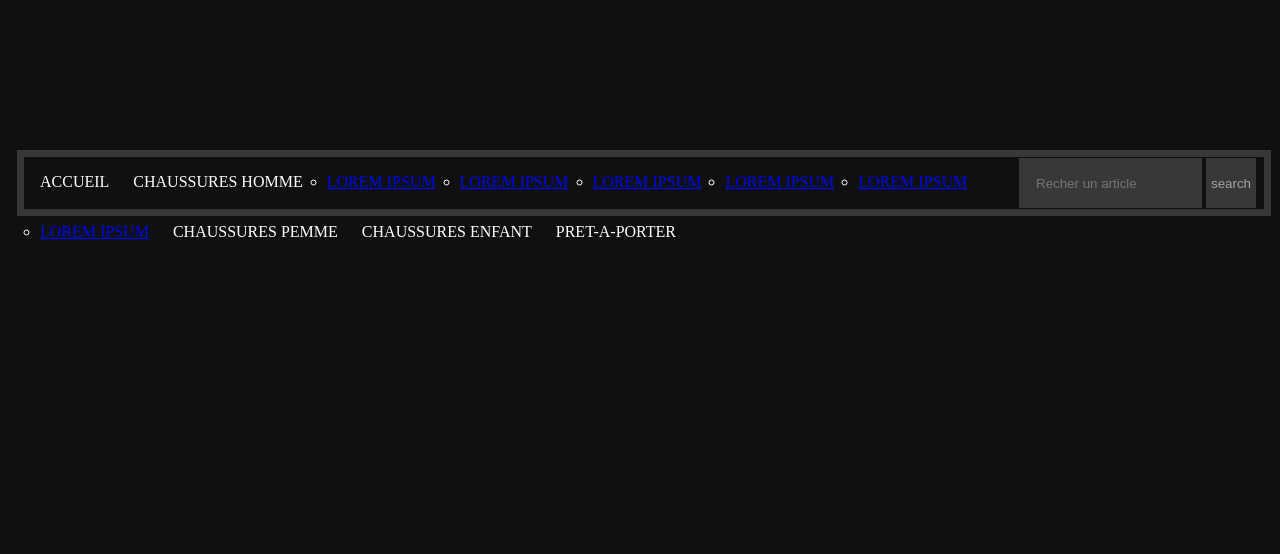
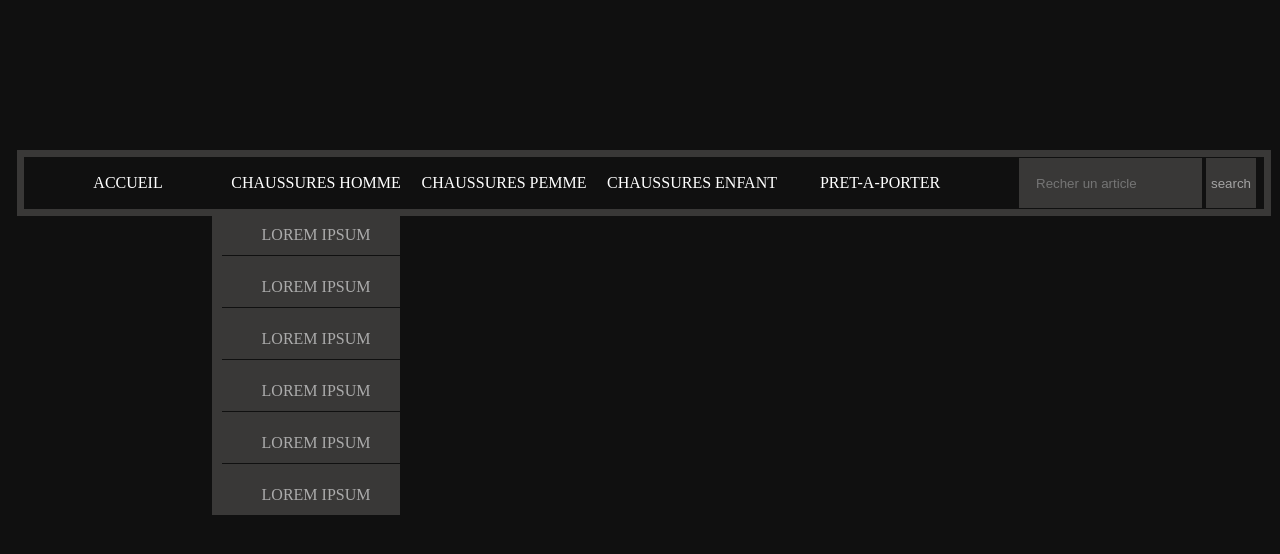
Before and after one commit to huanranc/header-test, a website: page index.html in a window 1280 px wide. Drawn offline with Linux system fonts and the light colour scheme.

Commit message:
second commit

```diff
--- a/header/sass/style.scss
+++ b/header/sass/style.scss
@@ -2,11 +2,14 @@ $black:#101010;
 $border-color:#393837;
 $button-color:#a3a3a3;
 $search-color:#e3bd08;
+$list-color:#ababab;
+
 
 $width:1240px;
 $height:52px;
-$item-width:187px;
-$item-height:39px;
+$item-width:188px;
+$item-height:300px;
+$list-height:40px;
 
 $right-height:50px;
 
@@ -39,16 +42,53 @@ body{
 	height:$height;
 		float:left;
 		background:$black;
-		&>ul{
+		.nav{
 			list-style-type: none;
+			position:relative;
 		}
-		& li{
+		.nav li{
 			float:left;
+			width: $item-width;
+			height: $height;
+		}
+		.nav li a{
+			display: inline-block;
+			width: $item-width;
+			height: $height;
+			line-height: $height;
+			text-align: center;
 			color:#fff;
+			margin: 0px 10px;
+			text-decoration: none;
+		}
+		.nav .item{
+		width:$item-width;
+		height:$item-height;
+		background:$border-color;
+		list-style-type:none;
+		display:inline-block;
+		box-sizing:border-box;
+		position:absolute;
+		left:$item-width;
+		top:58px;
+		li{
+			float: left;
+			margin:0px;
 
-			margin:16px 8px 16px 16px;
 		}
+		li a{
+		display: inline-block;
+		border-bottom:1px solid $black;
+		width:$item-width;
+		line-height: $list-height;
+		height:$list-height;
+		text-align: center;
+		color:$list-color;
+		text-decoration: none;
 	}
+}
+	}
+
 	& .header-right{
 		width:1240px-995px;
 		height:$right-height;
@@ -75,22 +115,4 @@ body{
 		}
 	}
 
-
-
 }
- .active{
-	&>ul{
-		list-style-type: none;
-	}
-	& li{
-		float:left;
-		display: inline-block;
-	}
-	& li a{
-		float:left;
-		display: inline-block;
-		width:$item-width;
-		height: $item-height;
-		border-bottom:1px solid #black;
-	}
-}
--- a/index.html
+++ b/index.html
@@ -10,10 +10,10 @@
 <div class="conntent">
 	<div class="header">
 		<div class="header-left">
-			<ul>
-				<li>ACCUEIL</li>
-				<li class="active">CHAUSSURES HOMME</li>
-					<ul>
+			<ul class="nav">
+				<li><a href="#">ACCUEIL</a></li>
+				<li class="active"><a href="#">CHAUSSURES HOMME</a></li>
+					<ul class="item">
 						<li><a href="#">LOREM IPSUM</a></li>
 						<li><a href="#">LOREM IPSUM</a></li>
 						<li><a href="#">LOREM IPSUM</a></li>
@@ -21,9 +21,9 @@
 						<li><a href="#">LOREM IPSUM</a></li>
 						<li><a href="#">LOREM IPSUM</a></li>
 					</ul>
-				<li>CHAUSSURES PEMME</li>
-				<li>CHAUSSURES ENFANT</li>
-				<li>PRET-A-PORTER</li>
+				<li><a href="#">CHAUSSURES PEMME</a></li>
+				<li><a href="#">CHAUSSURES ENFANT</a></li>
+				<li><a href="#">PRET-A-PORTER</a></li>
 			</ul>
 		</div>
 		<div class="header-right">
```
Also changed, not shown: header/css/style.css.
